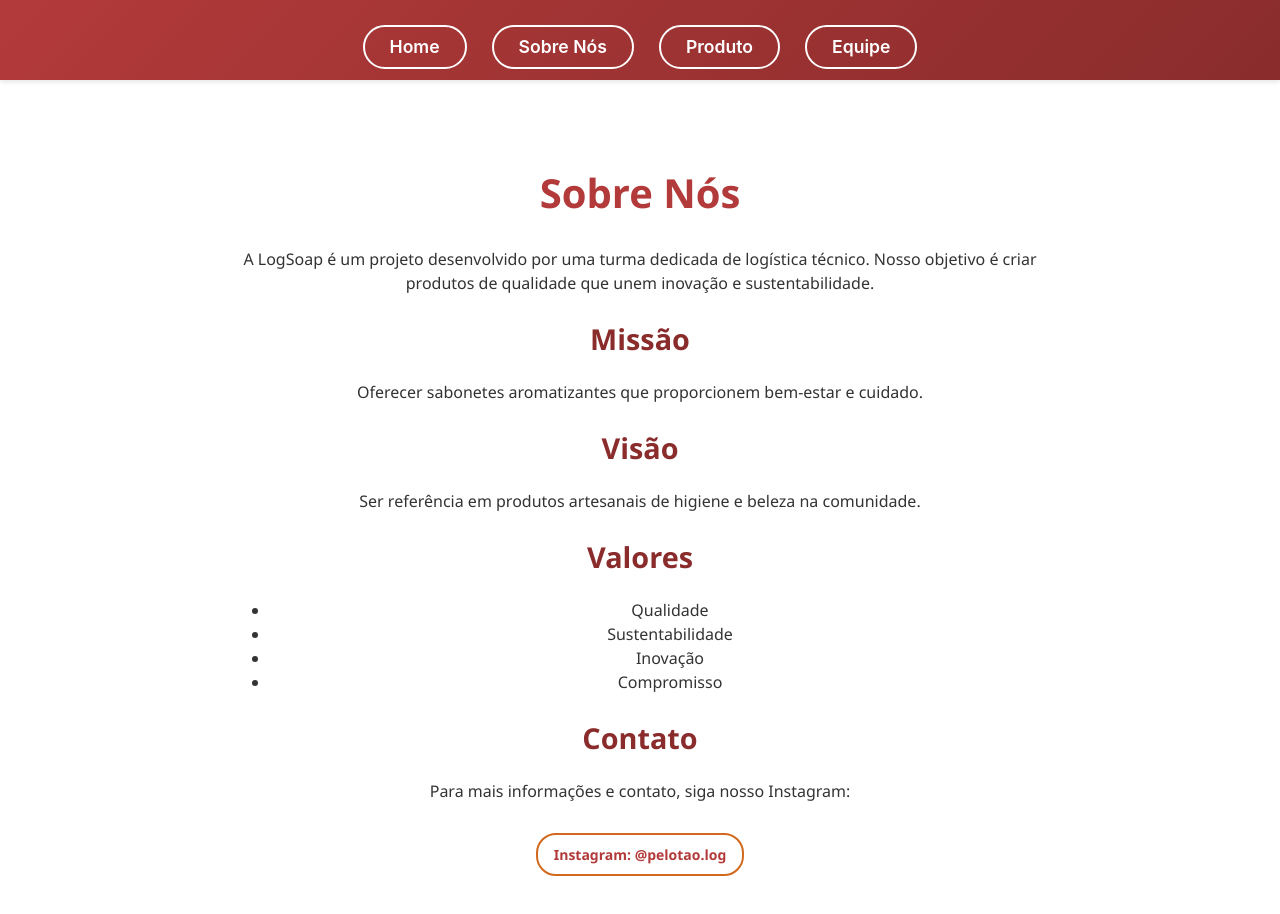
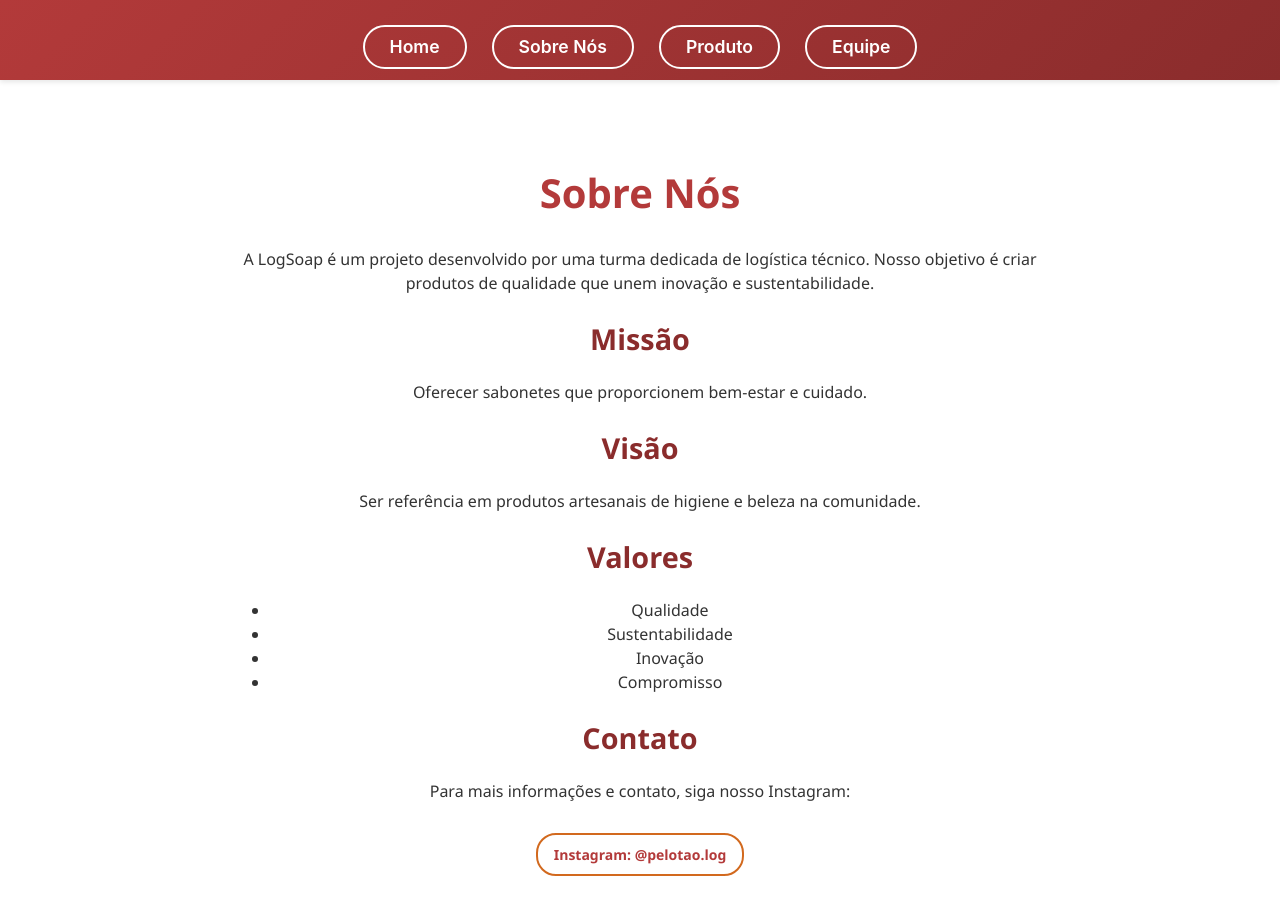
Before and after one commit to Nato0202/LogSoap, a React (Vite) app: page /about in a window 1280 px wide. Shown: the top 914 px of the page. Built offline with nearby package versions, Linux system fonts and the light colour scheme.

Commit message:
Update About.jsx

```diff
--- a/src/pages/About.jsx
+++ b/src/pages/About.jsx
@@ -11,7 +11,7 @@ function About() {
           Nosso objetivo é criar produtos de qualidade que unem inovação e sustentabilidade.
         </p>
         <h2>Missão</h2>
-        <p>Oferecer sabonetes aromatizantes que proporcionem bem-estar e cuidado.</p>
+        <p>Oferecer sabonetes que proporcionem bem-estar e cuidado.</p>
         <h2>Visão</h2>
         <p>Ser referência em produtos artesanais de higiene e beleza na comunidade.</p>
         <h2>Valores</h2>
```
